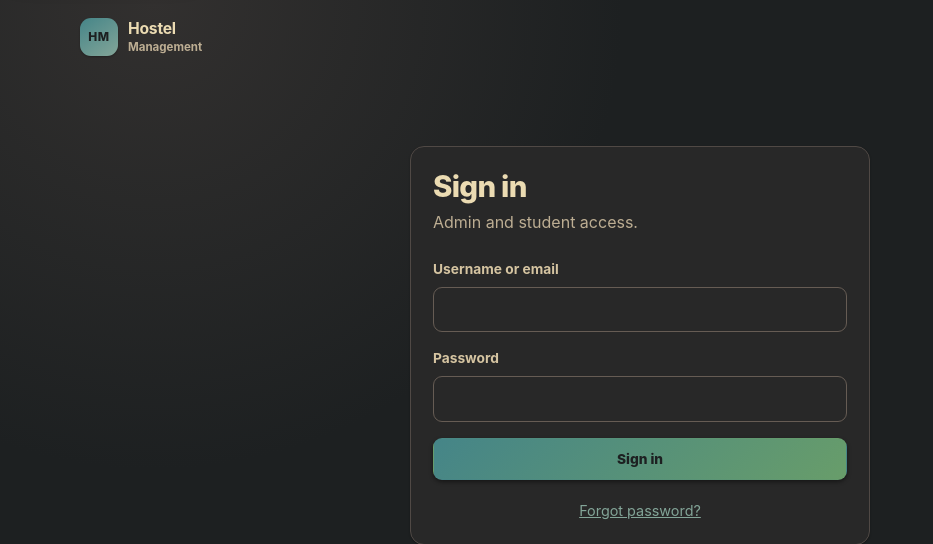
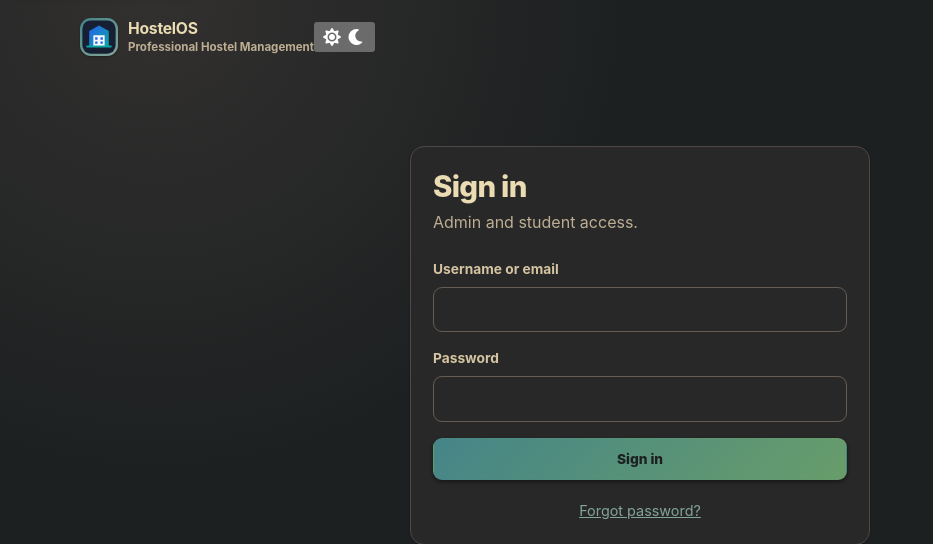
Before and after one commit to PANDATD/DES-Hostel-Mangment-, a Flask app: a page that uses app/templates/base.html in a window 1280 px wide. Shown: the top 544 px of the page, without its empty margins (0-933 px from the left). Run offline with Flask 3, Linux system fonts and the light colour scheme; some libraries are stand-ins or nearby versions.

Commit message:
ui: use HostelOS logo across public and app shells

```diff
--- a/app/templates/base.html
+++ b/app/templates/base.html
@@ -63,7 +63,7 @@
     {% set endpoint = request.endpoint or '' %}
     <header class="mobile-header">
       <a class="brand" href="{{ url_for('main.index') }}" aria-label="Hostel Management home">
-        <span class="brand-mark" aria-hidden="true">HM</span>
+        <img class="brand-mark brand-logo" src="{{ url_for('static', filename='logo.svg') }}" alt="HostelOS">
         <span class="brand-text"><strong>Hostel</strong><small>Management</small></span>
       </a>
       <div class="flex items-center gap-2"><button class="theme-toggle" type="button" data-theme-toggle aria-label="Switch theme" title="Switch theme"><i class="fa-solid fa-sun theme-light-icon" aria-hidden="true"></i><i class="fa-solid fa-moon theme-dark-icon" aria-hidden="true"></i></button><button class="menu-toggle" type="button" aria-controls="app-sidebar" aria-expanded="false" aria-label="Open navigation">
@@ -123,10 +123,14 @@
         <div class="content-inner">
   {% else %}
     <header class="guest-header">
-      <a class="brand" href="{{ url_for('main.index') }}" aria-label="Hostel Management home">
-        <span class="brand-mark" aria-hidden="true">HM</span>
-        <span class="brand-text"><strong>Hostel</strong><small>Management</small></span>
+      <a class="brand" href="{{ url_for('main.index') }}" aria-label="HostelOS home">
+        <img class="brand-mark brand-logo" src="{{ url_for('static', filename='logo.svg') }}" alt="HostelOS">
+        <span class="brand-text"><strong>HostelOS</strong><small>Professional Hostel Management</small></span>
       </a>
+      <button class="theme-toggle ml-auto" type="button" data-theme-toggle aria-label="Switch theme" title="Switch theme">
+        <i class="fa-solid fa-sun theme-light-icon" aria-hidden="true"></i>
+        <i class="fa-solid fa-moon theme-dark-icon" aria-hidden="true"></i>
+      </button>
     </header>
     <main class="guest-main" id="main-content" tabindex="-1">
   {% endif %}
```
